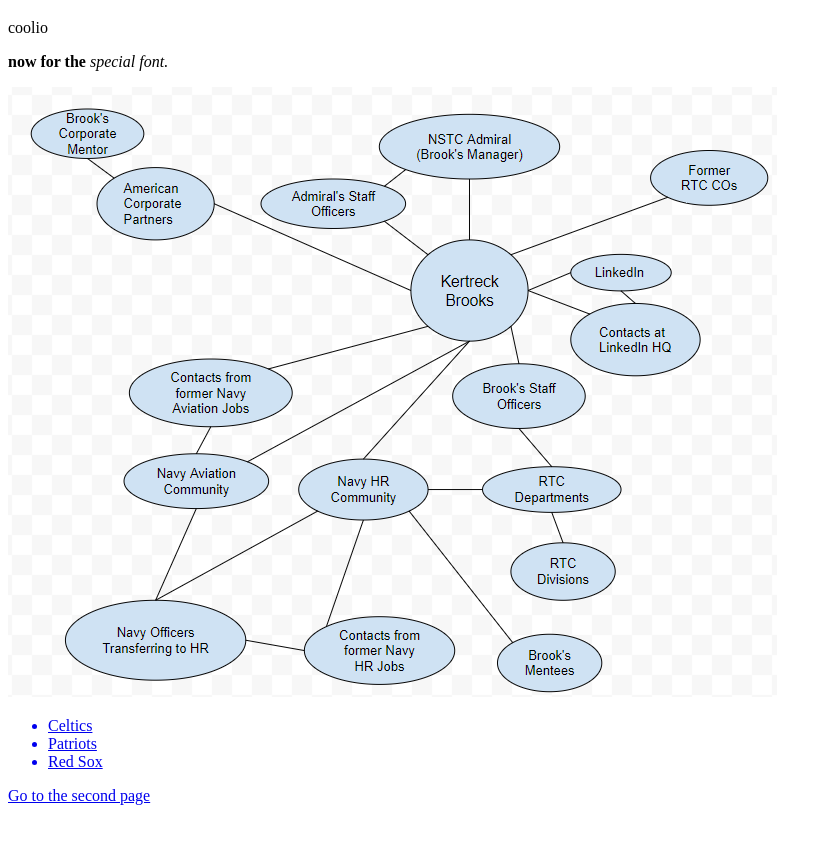
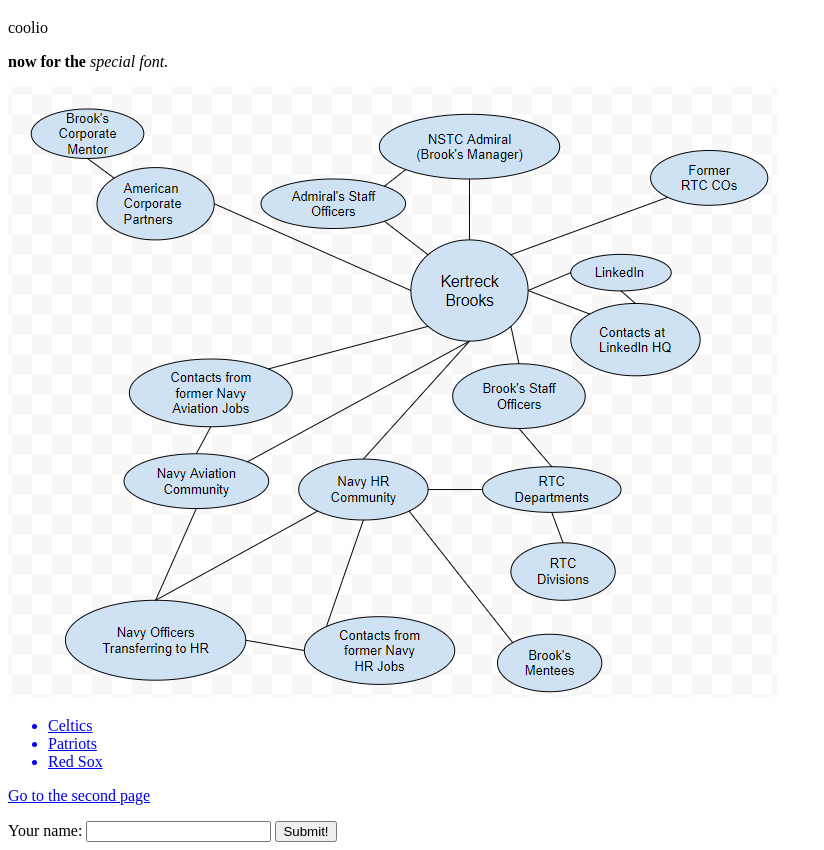
Before and after one commit to EWhalen2/html-practice, a plain HTML site: page index.html in a window 1280 px wide. Shown: the part 61-911 px from the top of the page, without its empty margins (0-824 px from the left). Before the commit the page ends 882 px from the top, so only its background shows below. Drawn offline with Linux system fonts and the light colour scheme.

Commit message:
label added

```diff
--- a/index.html
+++ b/index.html
@@ -25,7 +25,9 @@
 
 
 </form>
-
+<label for="name"> Your name:</label>
+<input type="text" name="name" id="name">
+<button>Submit!</button>
 
     </body>
 </head>
```
